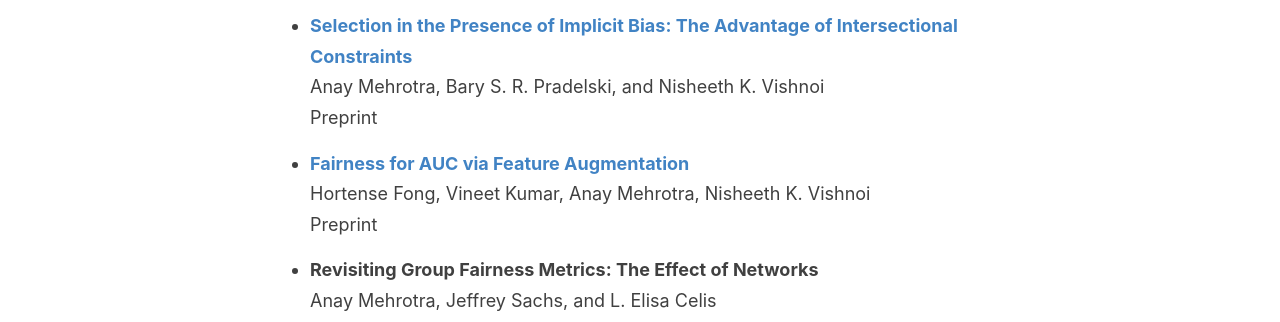
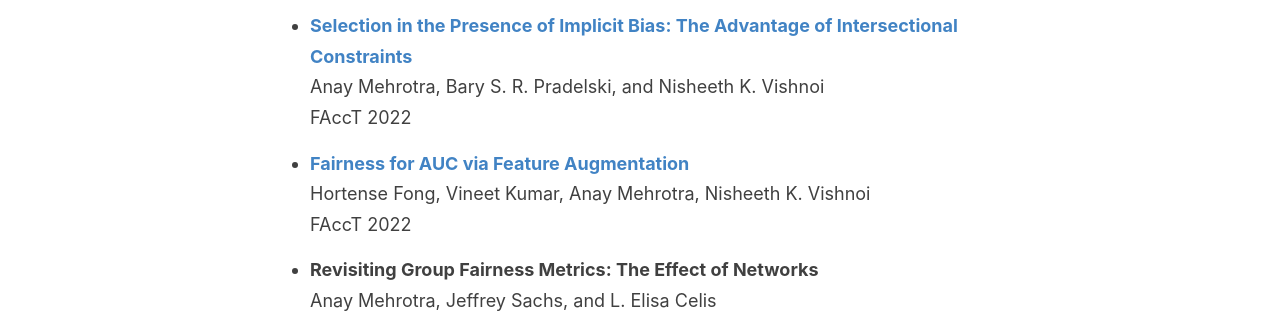
Before and after one commit to controlling-bias/controlling-bias.github.io, a Jekyll site: the page built from _posts/2020-07-23-papers.md, in a window 1280 px wide and 900 px high, scrolled down 1395 px. Shown: the part 153-475 px from the top of the window. Built offline with Jekyll 4.4.1, drawn with Linux system fonts in a browser that asks for light colours.

Commit message:
Update 2020-07-23-papers.md

```diff
--- a/_posts/2020-07-23-papers.md
+++ b/_posts/2020-07-23-papers.md
@@ -4,11 +4,11 @@
 
 *	[<b>Selection in the Presence of Implicit Bias: The Advantage of Intersectional Constraints</b>](https://arxiv.org/abs/2202.01661)\\
 	Anay Mehrotra, Bary S. R. Pradelski, and Nisheeth K. Vishnoi\\
-	Preprint
+	FAccT 2022
 
 *	[<b>Fairness for AUC via Feature Augmentation</b>](https://arxiv.org/abs/2111.12823)\\
 	Hortense Fong, Vineet Kumar, Anay Mehrotra, Nisheeth K. Vishnoi\\
-	Preprint
+	FAccT 2022
 
 *	<b>Revisiting Group Fairness Metrics: The Effect of Networks</b>\\
 	Anay Mehrotra, Jeffrey Sachs, and L. Elisa Celis\\
```
